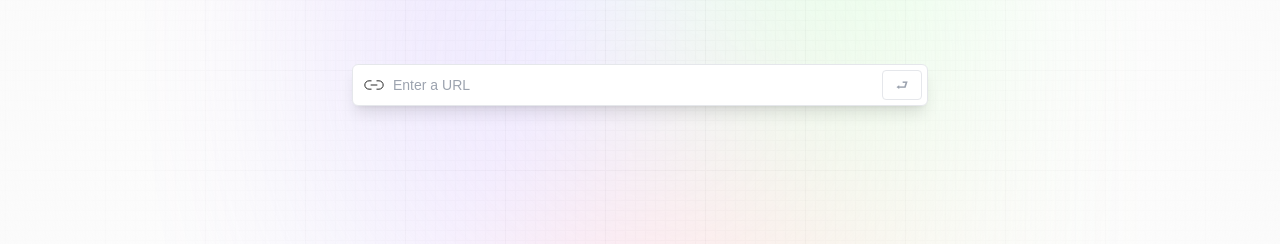
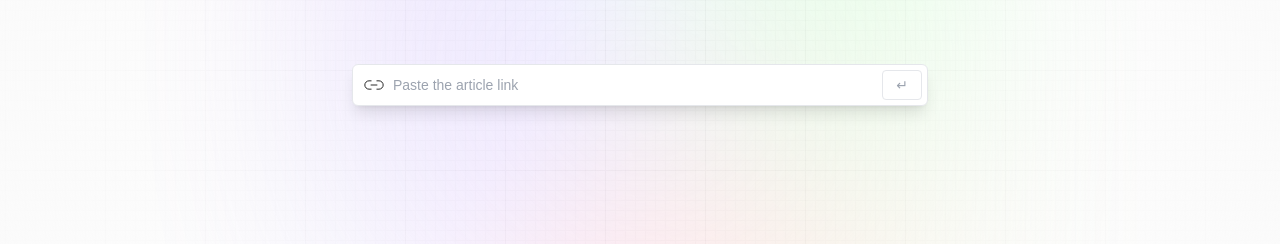
Before and after one commit to MackGrissom/Sumorize, a React (Vite) app: page / in a window 1280 px wide. Shown: the part 335-579 px from the top of the page. Built offline with nearby package versions, Linux system fonts and the light colour scheme; a web font is replaced by a local one.

Commit message:
added demo

```diff
--- a/src/components/Demo.jsx
+++ b/src/components/Demo.jsx
@@ -1,51 +1,147 @@
-import { useState, useEffect } from "react"
-import { copy, linkIcon, loader, tick } from '../assets'
+import React, { useState, useEffect } from "react";
+
+import { copy, linkIcon, loader, tick } from "../assets";
+import { useLazyGetSummaryQuery } from "../services/article";
+
 const Demo = () => {
   const [article, setArticle] = useState({
-    url: '',
-    summary:'',
+    url: "",
+    summary: "",
   });
+  const [allArticles, setAllArticles] = useState([]);
+  const [copied, setCopied] = useState("");
+
+  // RTK lazy query
+  const [getSummary, { error, isFetching }] = useLazyGetSummaryQuery();
+
+  // Load data from localStorage on mount
+  useEffect(() => {
+    const articlesFromLocalStorage = JSON.parse(
+      localStorage.getItem("articles")
+    );
+
+    if (articlesFromLocalStorage) {
+      setAllArticles(articlesFromLocalStorage);
+    }
+  }, []);
 
   const handleSubmit = async (e) => {
-  alert('submitted')
- }
+    e.preventDefault();
+
+    const existingArticle = allArticles.find(
+      (item) => item.url === article.url
+    );
+
+    if (existingArticle) return setArticle(existingArticle);
+
+    const { data } = await getSummary({ articleUrl: article.url });
+    if (data?.summary) {
+      const newArticle = { ...article, summary: data.summary };
+      const updatedAllArticles = [newArticle, ...allArticles];
+
+      // update state and local storage
+      setArticle(newArticle);
+      setAllArticles(updatedAllArticles);
+      localStorage.setItem("articles", JSON.stringify(updatedAllArticles));
+    }
+  };
+
+  // copy the url and toggle the icon for user feedback
+  const handleCopy = (copyUrl) => {
+    setCopied(copyUrl);
+    navigator.clipboard.writeText(copyUrl);
+    setTimeout(() => setCopied(false), 3000);
+  };
+
+  const handleKeyDown = (e) => {
+    if (e.keyCode === 13) {
+      handleSubmit(e);
+    }
+  };
+
   return (
-    <section className="mt-16 w-full max-w-xl">
-      {/* search */}
-      <div className="flex flex-col w-full gap-2">
-
-        <form className="relative flex justify-center items-center"
-        onSubmit={handleSubmit}>
-
-          <img src={linkIcon}
-          alt='link_icon'
-          className="absolute left-0 my-2 ml-3 w-5"
+    <section className='mt-16 w-full max-w-xl'>
+      {/* Search */}
+      <div className='flex flex-col w-full gap-2'>
+        <form
+          className='relative flex justify-center items-center'
+          onSubmit={handleSubmit}
+        >
+          <img
+            src={linkIcon}
+            alt='link-icon'
+            className='absolute left-0 my-2 ml-3 w-5'
           />
 
-
-          <input type='url'
-            placeholder="Enter a URL"
+          <input
+            type='url'
+            placeholder='Paste the article link'
             value={article.url}
-            onChange={(e) => setArticle({
-              ... article, url:e.target.value
-            })}
+            onChange={(e) => setArticle({ ...article, url: e.target.value })}
+            onKeyDown={handleKeyDown}
             required
-            className="url_input peer"
-            />
-
-            <button
+            className='url_input peer' // When you need to style an element based on the state of a sibling element, mark the sibling with the peer class, and use peer-* modifiers to style the target element
+          />
+          <button
             type='submit'
-            className="submit_btn peer-focus:border-gray-700 peer-focus:text-gray-700">
-⮐
-            </button>
+            className='submit_btn peer-focus:border-gray-700 peer-focus:text-gray-700 '
+          >
+            <p>↵</p>
+          </button>
         </form>
 
-{/* URL HISTORY */}
+        {/* Browse History */}
+        <div className='flex flex-col gap-1 max-h-60 overflow-y-auto'>
+          {allArticles.reverse().map((item, index) => (
+            <div
+              key={`link-${index}`}
+              onClick={() => setArticle(item)}
+              className='link_card'
+            >
+              <div className='copy_btn' onClick={() => handleCopy(item.url)}>
+                <img
+                  src={copied === item.url ? tick : copy}
+                  alt={copied === item.url ? "tick_icon" : "copy_icon"}
+                  className='w-[40%] h-[40%] object-contain'
+                />
+              </div>
+              <p className='flex-1 font-satoshi text-blue-700 font-medium text-sm truncate'>
+                {item.url}
+              </p>
+            </div>
+          ))}
+        </div>
       </div>
 
-{/* displayed results.. */}
+      {/* Display Result */}
+      <div className='my-10 max-w-full flex justify-center items-center'>
+        {isFetching ? (
+          <img src={loader} alt='loader' className='w-20 h-20 object-contain' />
+        ) : error ? (
+          <p className='font-inter font-bold text-black text-center'>
+            Well, that wasn't supposed to happen...
+            <br />
+            <span className='font-satoshi font-normal text-gray-700'>
+              {error?.data?.error}
+            </span>
+          </p>
+        ) : (
+          article.summary && (
+            <div className='flex flex-col gap-3'>
+              <h2 className='font-satoshi font-bold text-gray-600 text-xl'>
+                Article <span className='blue_gradient'>Summary</span>
+              </h2>
+              <div className='summary_box'>
+                <p className='font-inter font-medium text-sm text-gray-700'>
+                  {article.summary}
+                </p>
+              </div>
+            </div>
+          )
+        )}
+      </div>
     </section>
-  )
-}
+  );
+};
 
-export default Demo
+export default Demo;
```
